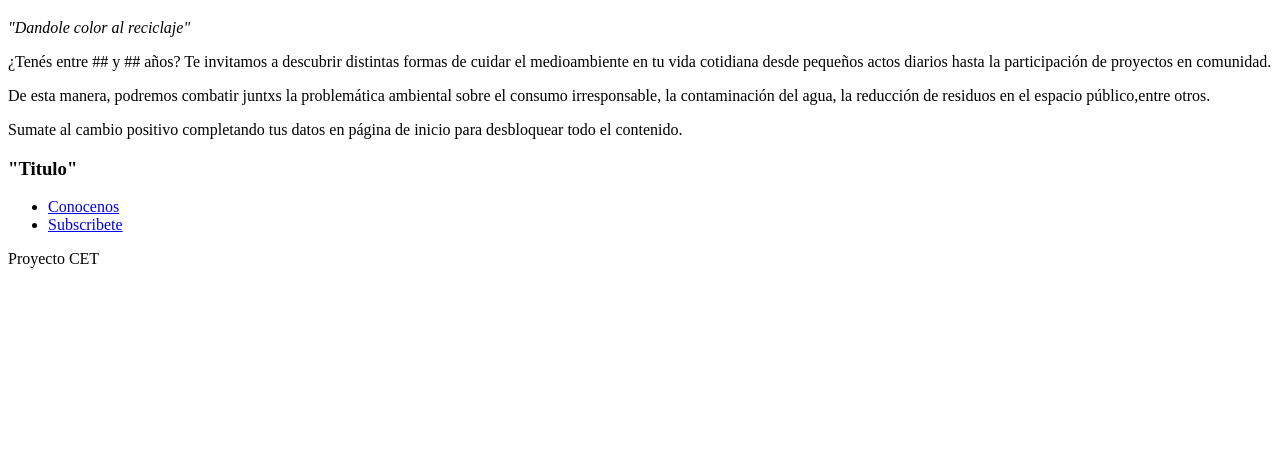
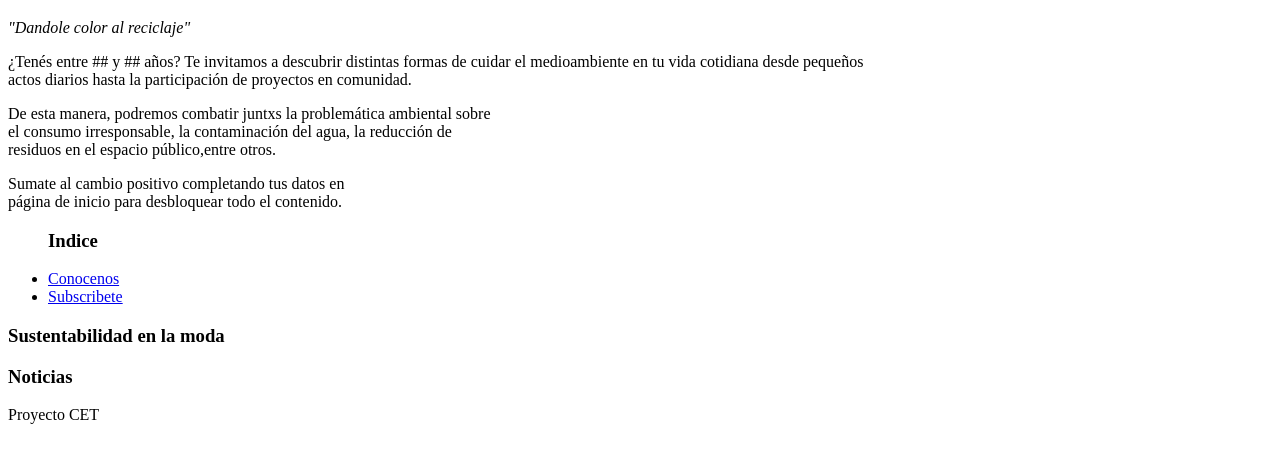
Before and after one commit to DandelionBruno/Impacto-Social-CET, a plain HTML site: page html/Index.html in a window 1280 px wide. Shown: the part 61-524 px from the top of the page. Drawn offline with Linux system fonts and the light colour scheme.

Commit message:
se agregaron clases

```diff
--- a/html/Index.html
+++ b/html/Index.html
@@ -8,32 +8,37 @@
 
      <body>
         <header>
-            <div>
+            <div class="container-1">
                 <p>¿Tenés entre ## y ## años? Te invitamos a descubrir
-                    distintas formas de cuidar el medioambiente en tu vida cotidiana desde pequeños
+                    distintas formas de cuidar el medioambiente en tu vida cotidiana desde pequeños<br>
                     actos diarios hasta la participación de proyectos en comunidad.</p>
             </div>
-            <div>
-                <p>De esta manera, podremos combatir juntxs la problemática ambiental sobre
-                    el consumo irresponsable, la contaminación del agua, la reducción de residuos en el espacio público,entre otros.</p>
+            <div class="container-2">
+                <p>De esta manera, podremos combatir juntxs la problemática ambiental sobre<br>
+                    el consumo irresponsable, la contaminación del agua, la reducción de<br>
+                    residuos en el espacio público,entre otros.</p>
             </div>
-            <div>
-                <p>Sumate al cambio positivo completando tus datos en
+            <div class="container-3">
+                <p>Sumate al cambio positivo completando tus datos en<br>
                     página de inicio para desbloquear todo el contenido.</p>
             </div>
         </header>
 
         <main> <!--Introducción sobre la página, la problemática y el inicio de sesión del público objetivo?-->
-            <div>
-                <h3>"Titulo"</h3>
-            </div>
-            <div> <!-- index-->
+            <div class="sidebar-l"> <!-- index-->
                 <ul>
+                    <h3>Indice</h3>
                     <li><a href="../html/Conocenos.html">Conocenos</a></li>
                     <li><a href="../html/subscribete.html">Subscribete</a></li>
                 </ul>
             </div>
+            <div class="content">
+                <h3>Sustentabilidad en la moda</h3>
 
+            </div>
+            <div class="sidebar-r">
+                <h3>Noticias</h3>
+            </div>
         </main>
      </body>
     <footer>Proyecto CET</footer>
```
Also changed, not shown: CSS/Conocenos.css (line endings or trailing spaces).
